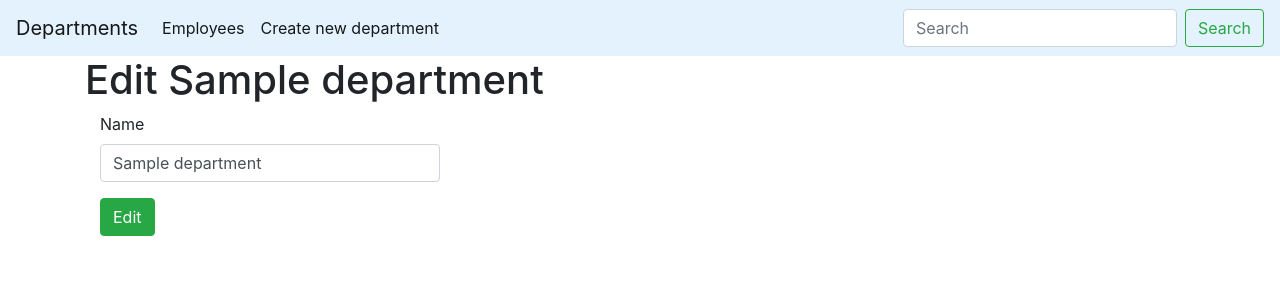
After one commit to ooleksyshyn/web_project, a Flask app: a page that uses templates/edit_department.html in a window 1280 px wide. The commit adds this page. Shown: the top 300 px of the page. Run offline with Flask 2, Linux system fonts and the light colour scheme; tables that the repository leaves empty hold one stand-in row (values such as "Sample post"); some libraries are stand-ins or nearby versions.

Commit message:
ability to edit department added

```diff
--- a/src/__main__.py
+++ b/src/__main__.py
@@ -8,8 +8,6 @@ if __name__ == "__main__":
 
 # TODO: add EDIT and DELETE functions for departments and employees
 
-# TODO: add search for employees with certain birth date, and range of birth dates
-
 # TODO: write documentation
 
 # TODO: write tests
--- a/src/view.py
+++ b/src/view.py
@@ -60,6 +60,7 @@ def search_employees():
 @app.route("/create_department", methods=["POST", "GET"])
 @search_decorator
 def create_department():
+    print("WTF???")
 
     if request.method == "POST":
         name = request.form["name"]
@@ -75,6 +76,24 @@ def create_department():
 
     form = DepartmentForm()
     return render_template("create_department.html", form=form)
+
+
+@app.route("/edit_department/<slug>", methods=["POST", "GET"])
+@search_decorator
+def edit_department(slug):
+    department = md.Department.query.filter(md.Department.slug == slug).first()
+    print(department.name, slug)
+    if request.method == "POST":
+        form = DepartmentForm(formdata=request.form, onj=department)
+        form.populate_obj(department)
+
+        db.session.commit()
+
+        return redirect(url_for("departments"))
+
+    form = DepartmentForm(obj=department)
+
+    return render_template("edit_department.html", form=form, department=department)
 
 
 @app.route("/add_employee/<slug>", methods=["POST", "GET"])
@@ -108,10 +127,8 @@ def add_employee(slug):
 @search_decorator
 def departments():
     deps = md.Department.query.all()
-    salaries = db.session.query(md.Department, func.avg(md.Employee.salary)).join(md.Department.employees).group_by(
-        md.Department.id).all()
 
-    return render_template("departments.html", deps=deps, len=len(deps), salaries=salaries)
+    return render_template("departments.html", deps=deps, len=len(deps))
 
 
 @app.route("/dep/<slug>")
--- a/templates/departments.html
+++ b/templates/departments.html
@@ -21,7 +21,6 @@
         <tr>
           <th scope="col">#</th>
           <th scope="col">Name</th>
-          <th scope="col">Average Salary</th>
           <th scope="col">URL</th>
         </tr>
       </thead>
@@ -34,7 +33,6 @@
                     {{deps[i].name}}
                   </a>
               </td>
-              <td>{{salaries[i][1]}}</td>
               <td>{{deps[i].slug}}</td>
             </tr>
         {% endfor %}
--- /dev/null
+++ b/templates/edit_department.html
@@ -0,0 +1,28 @@
+{% extends "index.html"%}
+
+{% block content_title %}
+<div class="container">
+    <h1>
+    Edit {{department.name}}
+    </h1>
+</div>
+{% endblock %}
+
+
+{% block content %}
+<div class="container">
+    <div class="col-md-4">
+        <form action="{{url_for('edit_department', slug=department.slug)}}" method="POST">
+            {% for field in form %}
+                <div class="form-group">
+                    {{ field.label() }}
+                    {{ field(class='form-control') }}
+                </div>
+            {% endfor %}
+            <button type="submit" class="btn btn-success">
+                Edit
+            </button>
+        </form>
+    </div>
+</div>
+{% endblock %}
```
Also changed, not shown: templates/employees.html (+11 -1 lines), templates/edit_employee.html (added).
